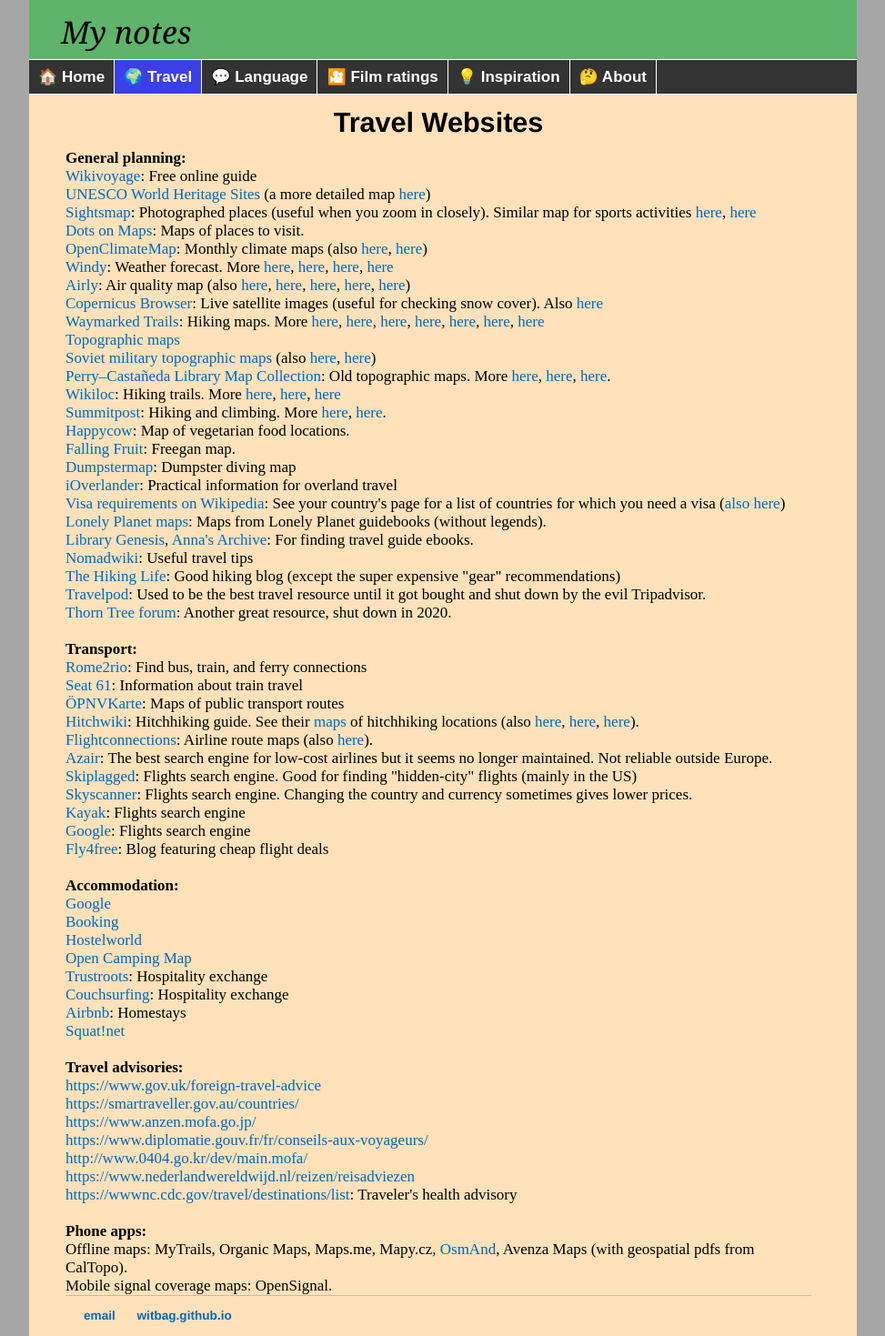
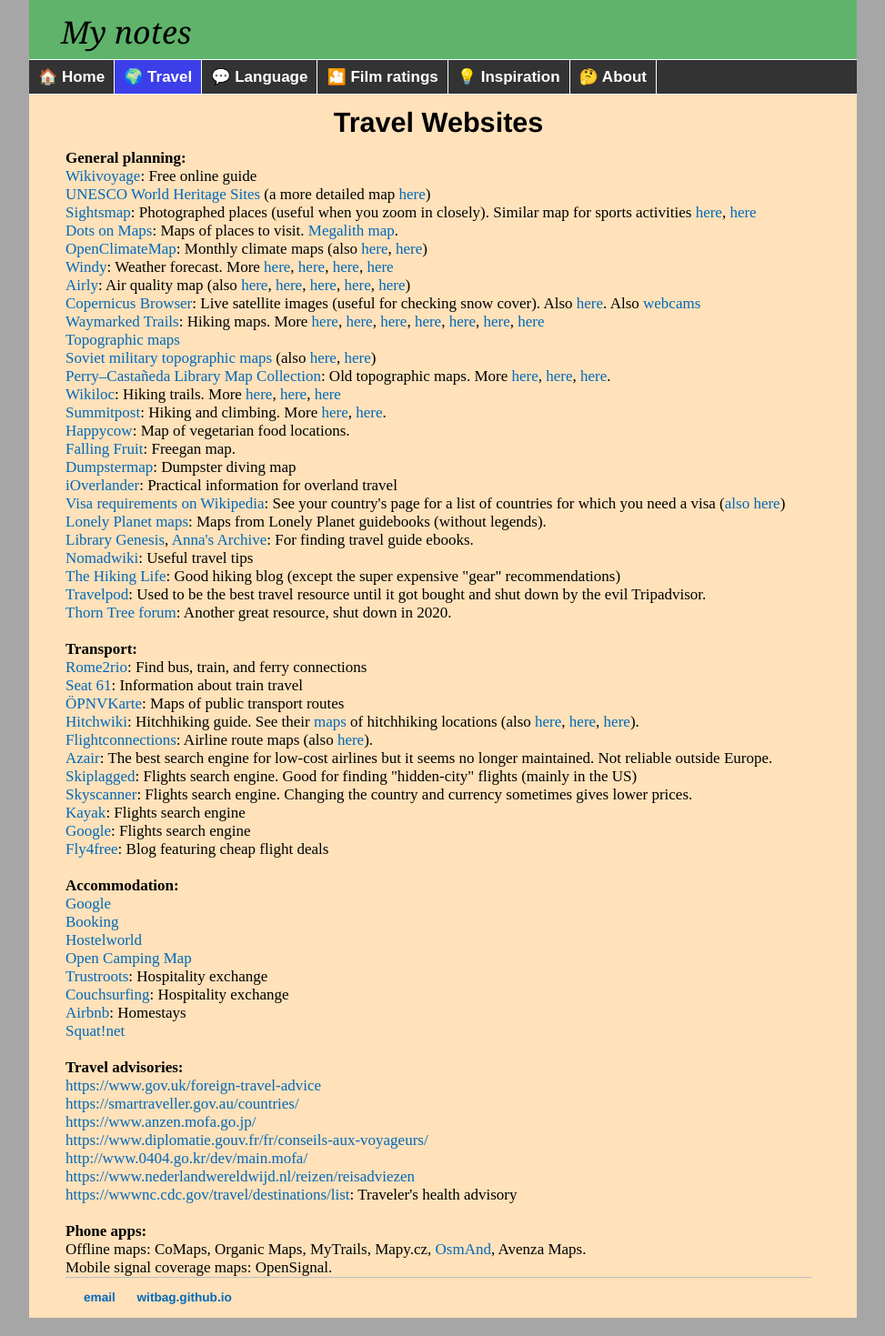
Before and after one commit to witbag/witbag.github.io, a Jekyll site: the page built from travel/resources.html, in a window 1280 px wide. Shown: the whole page at 91% size, without its empty margins (153-1126 px from the left). Built offline with Jekyll 4.4.1, drawn with Linux system fonts in a browser that asks for light colours.

Commit message:
Update resources.html

```diff
--- a/travel/resources.html
+++ b/travel/resources.html
@@ -12,11 +12,11 @@
 <a href="https://en.wikivoyage.org/wiki/Main_Page" target=_blank>Wikivoyage</a>: Free online guide<br>
 <a href="http://whc.unesco.org/en/list" target=_blank>UNESCO World Heritage Sites</a> (a more detailed map <a href="https://www.worldheritagesite.org/map" target=_blank>here</a>)<br>
 <a href="http://www.sightsmap.com/" target=_blank>Sightsmap</a>: Photographed places (useful when you zoom in closely). Similar map for sports activities <a href="https://www.geamap.com/en/worldmap#zoom=3&lat=44.2&lon=-7.5&layer=0&overlays=FFFFFFFFFFFFFFFFFFFFFFFFFFFFFFFFFTFF" target=_blank>here</a>, <a href="https://www.strava.com/heatmap" target=_blank>here</a><br>
-<a href="https://dotsonmaps.com/maps" target=_blank>Dots on Maps</a>: Maps of places to visit.<br>
+<a href="https://dotsonmaps.com/maps" target=_blank>Dots on Maps</a>: Maps of places to visit. <a href="https://www.megalithic.co.uk/le_megalith_map.html" target=_blank>Megalith map</a>.<br>
 <a href="https://openclimatemap.org/" target=_blank>OpenClimateMap</a>: Monthly climate maps (also <a href="https://climvis.org/animations.html" target=_blank>here</a>, <a href="https://climatereanalyzer.org/reanalysis/monthly_maps/index.php" target=_blank>here</a>)<br>
 <a href="https://www.windy.com/-Temperature-temp" target=_blank>Windy</a>: Weather forecast. More <a href="https://www.meteoblue.com/en/weather/forecast/meteogramweb/" target=_blank>here</a>, <a href="https://www.mountain-forecast.com/" target=_blank>here</a>, <a href="https://www.yr.no/en" target=_blank>here</a>, <a href="https://www.wunderground.com" target=_blank>here</a><br>
 <a href="https://airly.org/map/en/" target=_blank>Airly</a>: Air quality map (also <a href="http://berkeleyearth.lbl.gov/air-quality/main_map.php" target=_blank>here</a>, <a href="https://maps.s5p-pal.com/" target=_blank>here</a>, <a href="https://www.airvisual.com/air-quality-map" target=_blank>here</a>, <a href="https://pmc.ncbi.nlm.nih.gov/articles/PMC4314252/figure/f3/" target=_blank>here</a>, <a href="https://ars.els-cdn.com/content/image/1-s2.0-S0013935121000487-gr1_lrg.jpg" target=_blank>here</a>)<br>
-<a href="https://browser.dataspace.copernicus.eu/" target=_blank>Copernicus Browser</a>: Live satellite images (useful for checking snow cover). Also <a href="https://zoom.earth/maps/satellite-hd/" target=_blank>here</a><br>
+<a href="https://browser.dataspace.copernicus.eu/" target=_blank>Copernicus Browser</a>: Live satellite images (useful for checking snow cover). Also <a href="https://zoom.earth/maps/satellite-hd/" target=_blank>here</a>. Also <a href="https://www.windy.com/?48.701,9.144,4,p:cams" target=_blank>webcams</a><br>
 <a href="https://hiking.waymarkedtrails.org/" target=_blank>Waymarked Trails</a>: Hiking maps. More <a href="https://opentopomap.org" target=_blank>here</a>, <a href="https://en.mapy.cz/turisticka" target=_blank>here</a>, <a href="https://www.gaiagps.com/map/" target=_blank>here</a>, <a href="http://www.refuges.info/nav/" target=_blank>here</a>, <a href="https://caltopo.com/map.html" target=_blank>here</a>, <a href="https://www.geamap.com/en/worldmap" target=_blank>here</a>, <a href="https://mc.bbbike.org/mc/" target=_blank>here</a><br>
 <a href="https://en-au.topographic-map.com/maps/dy4z/Asia/" target=_blank>Topographic maps</a><br>
 <a href="https://www.geamap.com/en/soviet/" target=_blank>Soviet military topographic maps</a> (also <a href="https://maps.vlasenko.net/soviet-military-topographic-map/" target=_blank>here</a>, <a href="https://iu.maps.arcgis.com/apps/webappviewer/index.html?id=3003eaf8107048aeabd74b74a1481cb4" target=_blank>here</a>)<br>
@@ -68,5 +68,5 @@
 <a href="https://wwwnc.cdc.gov/travel/destinations/list" target=_blank>https://wwwnc.cdc.gov/travel/destinations/list</a>: Traveler's health advisory<br>
 <br>
 <a id="phone"></a><b>Phone apps:</b><br>
-Offline maps: MyTrails, Organic Maps, Maps.me, Mapy.cz, <a href="https://f-droid.org/en/packages/net.osmand.plus/" target=_blank>OsmAnd</a>, Avenza Maps (with geospatial pdfs from CalTopo).<br>
+Offline maps: CoMaps, Organic Maps, MyTrails, Mapy.cz, <a href="https://f-droid.org/en/packages/net.osmand.plus/" target=_blank>OsmAnd</a>, Avenza Maps.<br>
 Mobile signal coverage maps: OpenSignal.<br>
```
